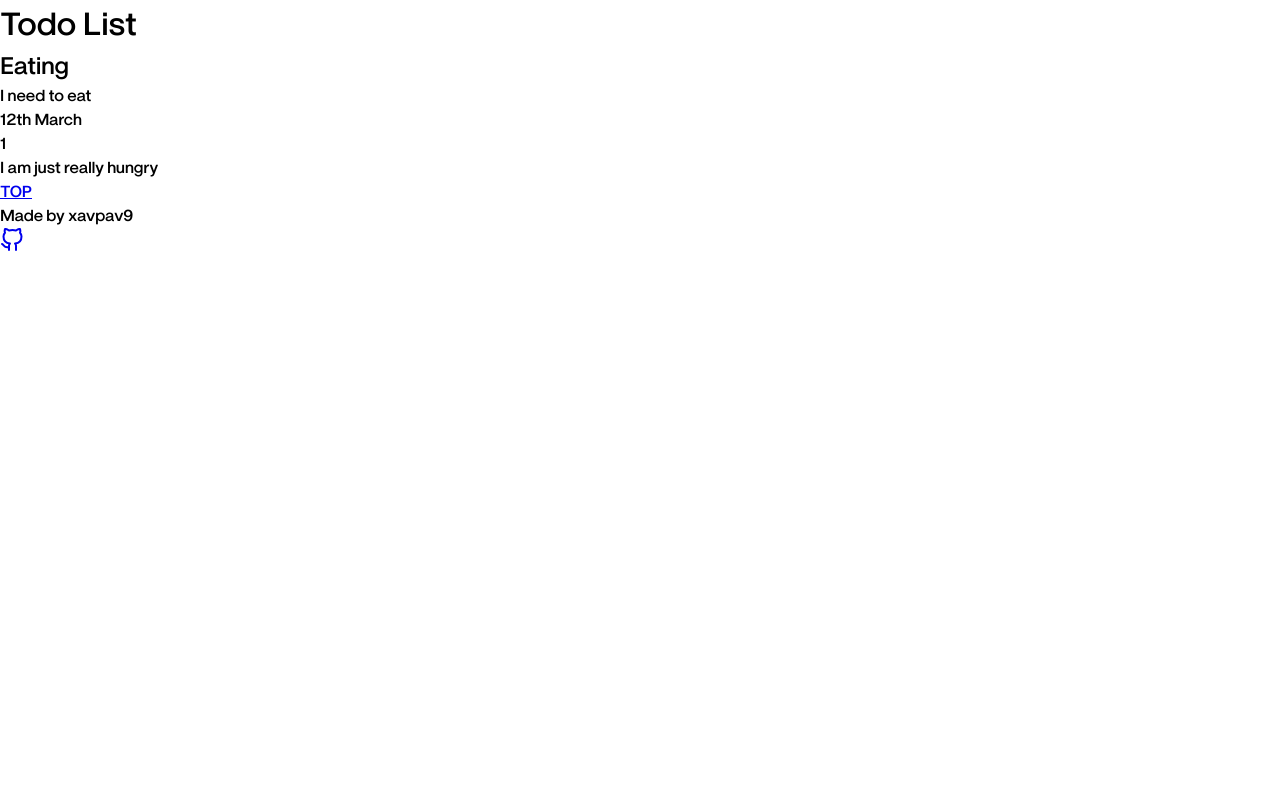
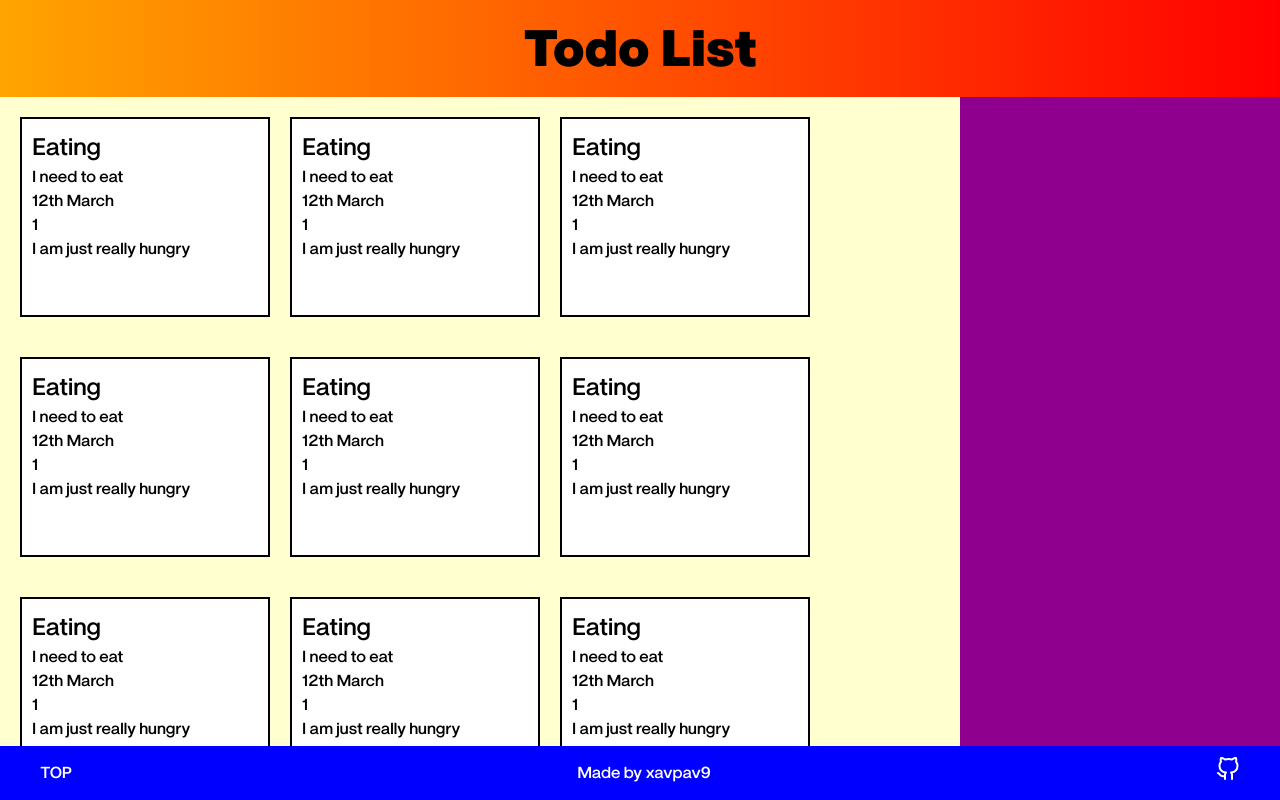
Before and after one commit to xavpav9/odin-todo-list, a website built with webpack: page src/template.html in a window 1280 px wide. Built offline with nearby package versions, Linux system fonts and the light colour scheme.

Commit message:
Add basic styling

```diff
--- a/src/index.js
+++ b/src/index.js
@@ -48,5 +48,7 @@ const screenController = (function() {
   return { displayDomForItem }
 })();
 
-const item = new Item("Eating", "I need to eat", "12th March", "1", "I am just really hungry");
-screenController.displayDomForItem(item);
+for (let i = 0; i < 13; ++i) {
+  const item = new Item("Eating", "I need to eat", "12th March", "1", "I am just really hungry");
+  screenController.displayDomForItem(item);
+}
--- a/src/style.css
+++ b/src/style.css
@@ -13,3 +13,67 @@
   font-family: "ZT-Nature", Arial, system-ui, sans-serif;
   font-weight: 600;
 }
+
+body {
+  display: grid;
+  height: 100vh;
+  grid-template-columns: 1fr;
+  grid-template-rows: 4fr 36fr 3fr;
+
+}
+
+div.header {
+  display: flex;
+  justify-content: center;
+  align-items: center;
+  padding: 10px;
+  font-weight: 700;
+  font-size: 1.6rem;
+
+  background-image: linear-gradient(90deg, orange, 50%, red);
+}
+
+div#content {
+  display: grid;
+  grid-template: 1fr / 3fr 1fr;
+  overflow: auto;
+
+  div.cards-container {
+    display: grid;
+    grid-template-columns: repeat(auto-fit, 250px);
+    grid-auto-rows: 200px;
+    gap: 40px 20px;
+
+    background-color: #ffffd0;
+    padding: 20px;
+
+    .card {
+      box-sizing: border-box;
+      background-color: white;
+      border: 2px solid black;
+      padding: 10px;
+    }
+  }
+
+  div.projects-container {
+    background-color: #8f008f;
+
+  }
+}
+
+div.footer {
+  display: flex;
+  justify-content: space-between;
+  align-items: center;
+  padding: 5px 40px;
+  background-color: blue;
+
+  a, p {
+    color: white;
+    text-decoration: none;
+  }
+
+  svg {
+    stroke: white;
+  }
+}
```
